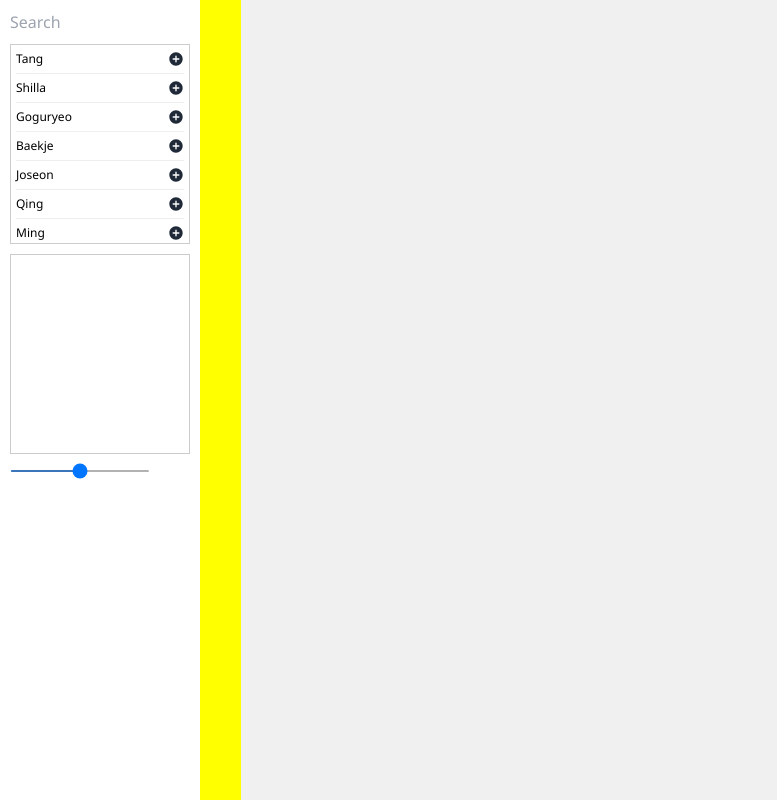
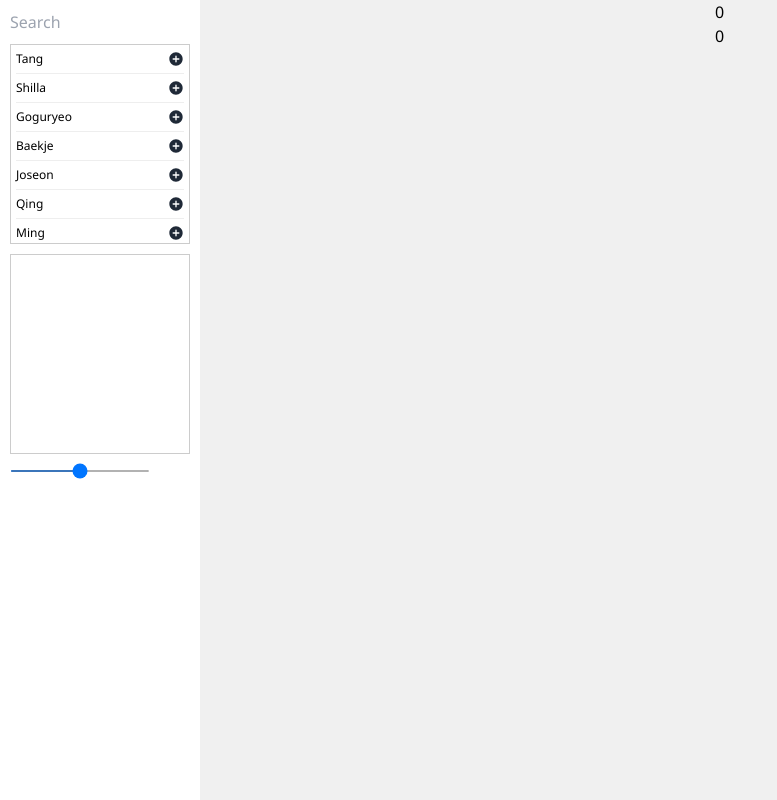
Before and after one commit to Dhammika-Mahendra/hindex, a React (Vite) app: page / in a window 1280 px wide. Shown: the whole page, without its empty margins (0-777 px from the left). Built offline with nearby package versions, Linux system fonts and the light colour scheme.

Commit message:
basic timeline rendering

```diff
--- a/src/components/Board.jsx
+++ b/src/components/Board.jsx
@@ -2,7 +2,7 @@ import React, { useEffect } from 'react'
 import Lineage from './lineage'
 import { useAppContext } from '../context/AppContext'
 import Nav from './Nav/Nav'
-import { calacOffsets } from '../util/functions'
+import { calcOffsets } from '../util/functions'
 import Timeline from './Timeline'
 
 export default function Board() {
@@ -11,7 +11,7 @@ export default function Board() {
     useEffect(() => {
         //extract the data property of all elements from addedFiles
         const filteredData = addedFiles.map(file => file.data);
-        setOffsets(calacOffsets(...filteredData).offset);
+        setOffsets(calcOffsets(...filteredData));
     }, [addedFiles, scale])
 
     return (
@@ -23,7 +23,6 @@ export default function Board() {
                 justifyContent: 'flex-start'
                 }}>
             <Nav />
-            <Timeline />
             <div style={{
                 backgroundColor: '#f0f0f0',
                 height: '100vh',
@@ -33,12 +32,13 @@ export default function Board() {
                 display: 'flex',
                 justifyContent: 'center',
                 }}>
+                <Timeline from={offSets.start} to={offSets.end} scale={scale} />
                 {
                     addedFiles.map((data, index) => (
                         <Lineage
                             key={data.id}
                             data={data.data}
-                            offset={offSets[index]*scale || 0}
+                            offset={offSets.offset[index]*scale || 0}
                         />
                     ))
                 }
--- a/src/components/Timeline.jsx
+++ b/src/components/Timeline.jsx
@@ -1,9 +1,20 @@
 import React from 'react'
 
-export default function Timeline() {
+export default function Timeline({from,to,scale}) {
+
+    //to the next 100s multiple
+    const startYear = Math.floor(from / 100) * 100;
+    //to the previous 100s multiple
+    const endYear = Math.floor(to / 100) * 100;
+
+    const height = Math.abs(to - from) * scale;
+
   return (
-    <div style={{height:'100%', width: '50px', backgroundColor: 'yellow'}}>
-
+    <div style={{
+        height:`${height}px`, width: '50px', backgroundColor: 'yellow',
+        display:'flex', flexDirection:'column', alignItems:'flex-start',justifyContent:'space-evenly'}}>
+            <p>{startYear}</p>
+            <p>{endYear}</p>
     </div>
   )
 }
--- a/src/util/functions.js
+++ b/src/util/functions.js
@@ -3,7 +3,7 @@
  * @param  {...Array} jsonArrays - Variable number of JSON arrays.
  * @returns {Array} Array of offset values in the order of the arguments.
  */
-export function calacOffsets(...jsonArrays) {
+export function calcOffsets(...jsonArrays) {
   //min value of 'from' property across all arrays first elements
   const output={start:'',end:'',offset:[]}
   const fromValues = jsonArrays.map(arr => (Array.isArray(arr) && arr.length > 0 ? arr[0].from : undefined));
@@ -17,8 +17,6 @@ export function calacOffsets(...jsonArrays) {
   const maxTo = validTos.length > 0 ? Math.max(...validTos) : 0;
   output.end = maxTo;
   output.offset = fromValues.map(v => (typeof v === 'number' ? v - minFrom : undefined));
-  console.log('maxTo:', maxTo);
-  console.log('minFrom:', minFrom);
   return output;
 }
 
```
